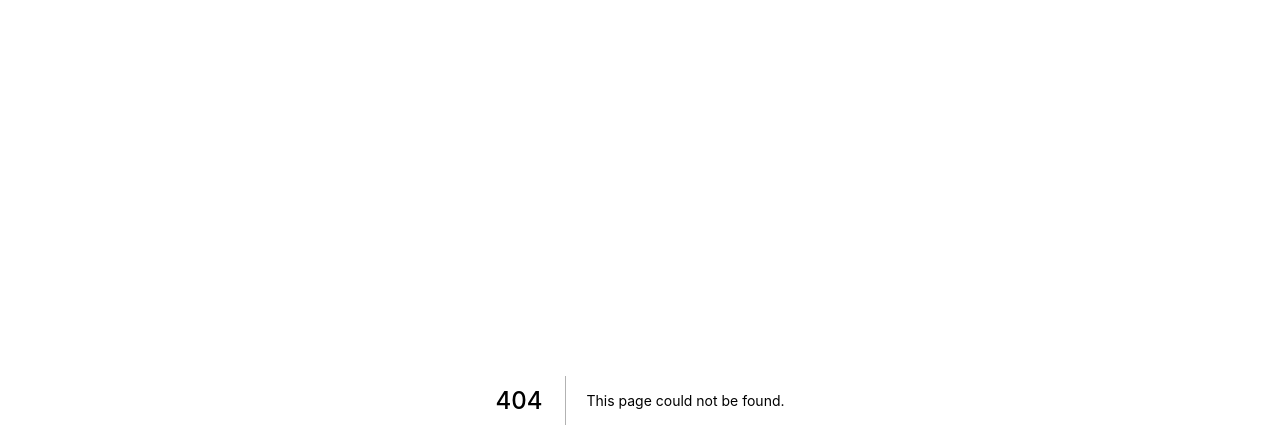
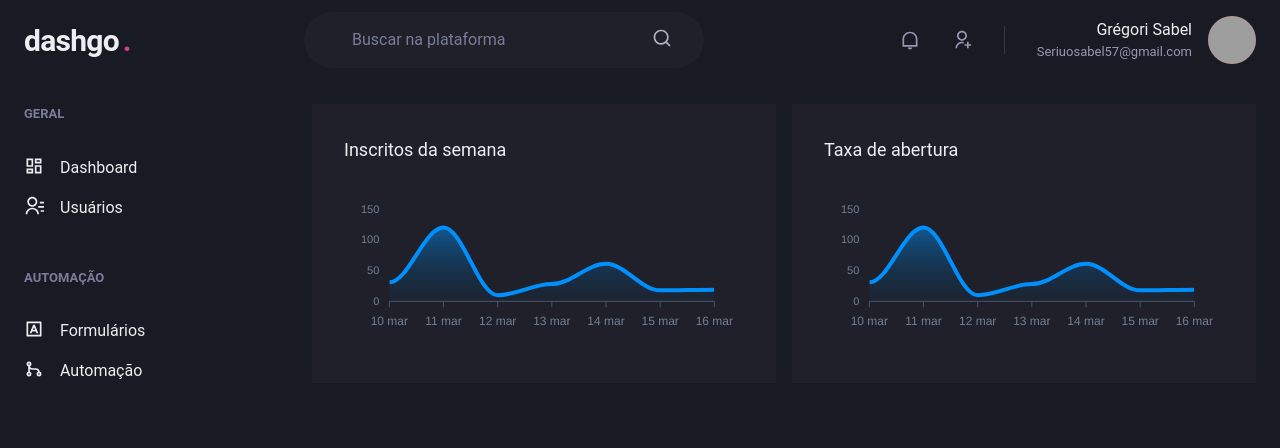
Before and after one commit to Greg-art/Dashgo, a Next.js app: page /dashboard in a window 1280 px wide. Before the commit this address had no page. Shown: the top 448 px of the page. Built offline with nearby package versions, Linux system fonts and the light colour scheme; grey boxes are pictures that could not be loaded.

Commit message:
dashboard

```diff
--- a/package.json
+++ b/package.json
@@ -13,10 +13,13 @@
     "@chakra-ui/react": "1.7.3",
     "@emotion/react": "^11.8.2",
     "@emotion/styled": "^11.8.1",
+    "apexcharts": "^3.34.0",
     "framer-motion": "^6.2.8",
     "next": "12.1.2",
     "react": "18.0.0",
-    "react-dom": "18.0.0"
+    "react-apexcharts": "^1.4.0",
+    "react-dom": "18.0.0",
+    "react-icons": "^4.3.1"
   },
   "devDependencies": {
     "@types/node": "^17.0.23",
--- /dev/null
+++ b/src/components/Form/Header.tsx
@@ -0,0 +1,75 @@
+import { Flex, Text, Input, Icon, HStack, Box, Avatar } from '@chakra-ui/react'
+import { RiSearchLine, RiNotificationLine, RiUserAddLine } from 'react-icons/ri'
+
+export function Header(){
+  return(
+    <Flex
+      as='header'
+      w="100%"
+      maxW={1400}
+      h="20"
+      mx='auto'
+      px='6'
+      align="center"
+    >
+      <Text
+        fontSize='3xl'
+        fontWeight='bold'
+        letterSpacing='tight'
+        w="64"
+      >
+        dashgo
+        <Text as="span" ml="1" color="pink.500">.</Text>
+      </Text>
+
+      <Flex
+        as="label"
+        flex='1'
+        py='4'
+        px='8'
+        ml='6'
+        maxW={400}
+        alignSelf="center"
+        color="gray.200"
+        position='relative'
+        bg='gray.800'
+        borderRadius="full"
+      >
+        <Input
+          color="gray.50"
+          variant="unstyled"
+          px="4"
+          mr="4"
+          placeholder='Buscar na plataforma'
+          _placeholder={{color: 'gray.400'}}
+        />
+        <Icon as={RiSearchLine} fontSize="20"/>
+      </Flex>
+
+      <Flex align="center" ml="auto">
+        <HStack
+          spacing="8"
+          mx="8"
+          pr="8"
+          py="1"
+          color= "gray.300"
+          borderRightWidth={1}
+          borderColor="gray.700"
+        >
+          <Icon as={RiNotificationLine} fontSize="20"/>
+          <Icon as={RiUserAddLine} fontSize="20"/>
+        </HStack>
+
+        <Flex align="center">
+          <Box mr="4" textAlign="right" >
+            <Text>Grégori Sabel</Text>
+            <Text color="gray.300" fontSize="small">
+              Seriuosabel57@gmail.com
+            </Text>
+          </Box>
+          <Avatar size="md" name="G S" src="https://avatars.githubusercontent.com/u/55760643?v=4"/>
+        </Flex>
+      </Flex>
+    </Flex>
+  )
+}
--- /dev/null
+++ b/src/components/Sidebar.tsx
@@ -0,0 +1,37 @@
+import { Box, Stack, Text, Link, Icon } from "@chakra-ui/react";
+import { RiContactsLine, RiDashboardLine, RiGitMergeLine, RiInputMethodLine } from "react-icons/ri";
+
+export function Sidebar() {
+  return (
+    <Box as="aside" w="64" mr="8">
+      <Stack spacing="12" align="flex-start">
+        <Box>
+          <Text fontWeight="bold" color="gray.400" fontSize="small">GERAL</Text>
+          <Stack spacing="4" mt="8" align="stretch">
+            <Link display="flex" align="center" >
+              <Icon as={RiDashboardLine} fontSize="20"></Icon>
+              <Text ml="4" fontWeight="mediun">Dashboard</Text>
+            </Link>
+            <Link display="flex" align="center" >
+              <Icon as={RiContactsLine} fontSize="20"></Icon>
+              <Text ml="4" fontWeight="mediun">Usuários</Text>
+            </Link>
+          </Stack>
+        </Box>
+        <Box>
+          <Text fontWeight="bold" color="gray.400" fontSize="small">AUTOMAÇÃO</Text>
+          <Stack spacing="4" mt="8" align="stretch">
+            <Link display="flex" align="center" >
+              <Icon as={RiInputMethodLine} fontSize="20"></Icon>
+              <Text ml="4" fontWeight="mediun">Formulários</Text>
+            </Link>
+            <Link display="flex" align="center" >
+              <Icon as={RiGitMergeLine} fontSize="20"></Icon>
+              <Text ml="4" fontWeight="mediun">Automação</Text>
+            </Link>
+          </Stack>
+        </Box>
+      </Stack>
+    </Box>
+  );
+}
--- /dev/null
+++ b/src/pages/dashboard.tsx
@@ -0,0 +1,92 @@
+import { Box, Flex, SimpleGrid, Text, theme } from "@chakra-ui/react";
+import dynamic from 'next/dynamic'
+import { Header } from "../components/Form/Header";
+import { Sidebar } from "../components/Sidebar";
+
+const Chart = dynamic(() =>  import('react-apexcharts'), {
+  ssr: false
+})
+
+const options = {
+  chart: {
+    toolbar :{
+      show: false,
+    },
+    zoom: {
+      enabled: false,
+    },
+    foreColor: theme.colors.gray[500]
+  },
+  grid: {
+    show: false,
+  },
+  dataLabels: {
+    enabled: false,
+  },
+  tooltip: {
+    enabled: false,
+  },
+  xaxis: {
+    // type: 'datetime',
+    axisBorder: {
+      color: theme.colors.gray[600]
+    },
+    axisTicks: {
+      color: theme.colors.gray[600]
+    },
+    categories: [
+      '10 mar',
+      '11 mar',
+      '12 mar',
+      '13 mar',
+      '14 mar',
+      '15 mar',
+      '16 mar',
+    ],
+  },
+  fill: {
+  opacity: 0.3,
+  type: 'gradient',
+  gradient: {
+    shade: 'dark',
+    opacityFrom: 0.7,
+    opacityTo: 0.3,
+  }
+  },
+};
+
+const series = [
+  { name: 'series1', data: [31, 120, 10, 28, 61, 18, 19]}
+];
+
+export default function Dashboard() {
+  return(
+    <Flex direction="column" h="100vh">
+      <Header />
+      <Flex w="100%" my="6" maxW={1400} mx="auto" px="6">
+        <Sidebar />
+
+        <SimpleGrid flex="1" gap='4' minChildWidth='320px' align="flex-start">
+          <Box
+            p="8"
+            bg="gray.800"
+            border-radius={8}
+            pb="4"
+          >
+              <Text fontSize="lg" mb='4' >Inscritos da semana</Text>
+              <Chart options={options} series={series} type="area" height={160} />
+          </Box>
+          <Box
+            p="8"
+            bg="gray.800"
+            border-radius={8}
+            pb="4"
+          >
+              <Text fontSize="lg" mb='4' >Taxa de abertura</Text>
+              <Chart options={options} series={series} type="area" height={160} />
+          </Box>
+        </SimpleGrid>
+      </Flex>
+    </Flex>
+  )
+}
--- a/src/styles/theme.ts
+++ b/src/styles/theme.ts
@@ -17,8 +17,8 @@
 
   },
   fonts: {
-    heading: 'Roboto',
-    body: 'Roboto',
+    heading: 'Roboto, sans-serif',
+    body: 'Roboto, sans-serif',
   },
   styles: {
     global: {
```
Also changed, not shown: src/components/Form/input.tsx (added, +30 -0 lines), src/pages/index.tsx (+34 -5 lines), 1 other file (tests, documents, lock files or other folders).
